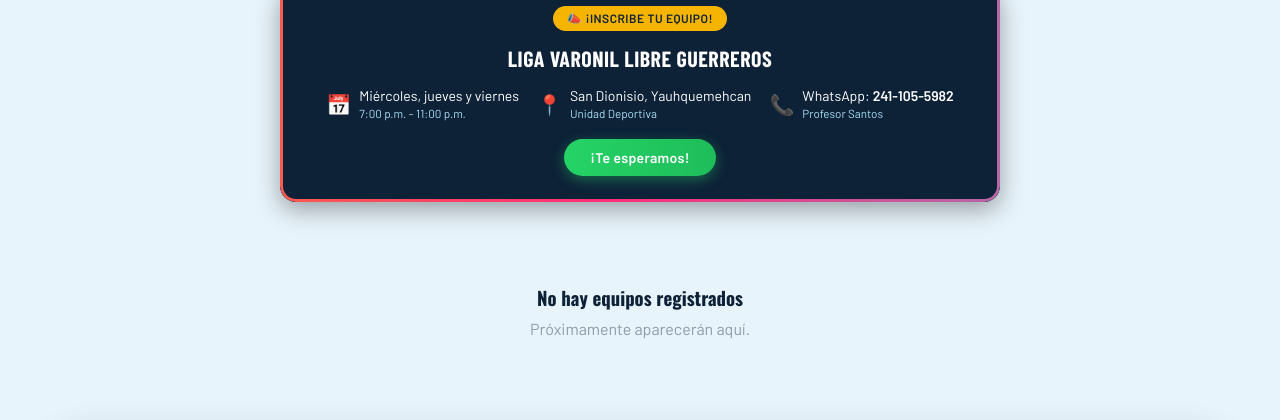
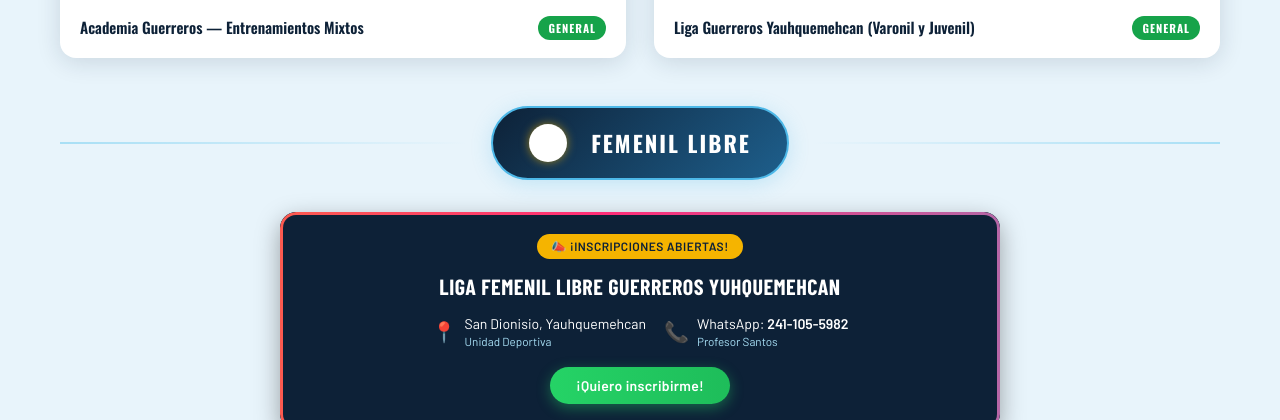
Before and after one commit to brenda21000/Guerreros-CF, a Django app: template guerreros_cf/templates/guerreros_cf/equipos_lista.html in a window 1280 px wide. Shown: the part 1293-1713 px from the top of the page. Run offline with Django 5.2, Linux system fonts and the light colour scheme; the template is opened without the code that fills it, so the values that code supplies are empty; some web fonts are replaced; grey boxes are pictures that could not be loaded.

Commit message:
Fix escudos jpg static paths

```diff
--- a/guerreros_cf/templates/guerreros_cf/equipos_lista.html
+++ b/guerreros_cf/templates/guerreros_cf/equipos_lista.html
@@ -13,7 +13,6 @@
 <div class="section">
 
   <!-- GENERAL -->
-  {% if anuncios_todas %}
   <div class="cat-divider">
     <div class="cat-divider-line"></div>
     <div class="cat-divider-badge">
@@ -24,19 +23,25 @@
   </div>
 
   <div class="ads-grid">
-    {% for anuncio in anuncios_todas %}
     <div class="ad-card todas">
       <div class="ad-card-media">
-        <img src="{{ anuncio.imagen.url }}" alt="{{ anuncio.nombre_patrocinador }}" loading="lazy" />
+        <img src="{% static 'img/anuncios/academia_entrenamientos_mixtos.png' %}" alt="Academia Guerreros — Entrenamientos Mixtos" loading="lazy" />
       </div>
       <div class="ad-card-body">
-        <span class="ad-card-name">{{ anuncio.nombre_patrocinador }}</span>
+        <span class="ad-card-name">Academia Guerreros — Entrenamientos Mixtos</span>
         <span class="ad-card-tag todas">General</span>
       </div>
     </div>
-    {% endfor %}
+    <div class="ad-card todas">
+      <div class="ad-card-media">
+        <img src="{% static 'img/anuncios/liga_guerreros_general.jpeg' %}" alt="Liga Guerreros Yauhquemehcan (Varonil y Juvenil)" loading="lazy" />
+      </div>
+      <div class="ad-card-body">
+        <span class="ad-card-name">Liga Guerreros Yauhquemehcan (Varonil y Juvenil)</span>
+        <span class="ad-card-tag todas">General</span>
+      </div>
+    </div>
   </div>
-  {% endif %}
 
   <!-- FEMENIL -->
   <div class="cat-divider">
@@ -64,16 +69,24 @@
     <a href="https://wa.me/522411055982" target="_blank" rel="noopener" class="ad-promo-cta">¡Quiero inscribirme!</a>
   </div>
 
-  {% if anuncios_femenil %}
   <div class="ad-gallery-row">
-    {% for anuncio in anuncios_femenil %}
     <div class="ad-gallery-item">
       <span class="ad-gallery-tag">⭐ Guerreros</span>
-      <img src="{{ anuncio.imagen.url }}" alt="{{ anuncio.nombre_patrocinador }}" class="ad-gallery-img" />
+      <img src="{% static 'img/anuncios/convocatoria_guerreras_femenil.png' %}" alt="Convocatoria Guerreras — Equipo Femenil" class="ad-gallery-img" />
     </div>
-    {% endfor %}
+    <div class="ad-gallery-item">
+      <span class="ad-gallery-tag">⭐ Guerreros</span>
+      <img src="{% static 'img/anuncios/liga_femenil_yauhquemehcan.jpeg' %}" alt="Liga Guerreros Femenil Yauhquemehcan" class="ad-gallery-img" />
+    </div>
+    <div class="ad-gallery-item">
+      <span class="ad-gallery-tag">⭐ Guerreros</span>
+      <img src="{% static 'img/anuncios/equipo_pinponas_femenil.png' %}" alt="Equipo Pinponas — Femenil Libre" class="ad-gallery-img" />
+    </div>
+    <div class="ad-gallery-item">
+      <span class="ad-gallery-tag">⭐ Guerreros</span>
+      <img src="{% static 'img/anuncios/academia_campeon_femenil.png' %}" alt="Academia Guerreros — Campeón Nacional Femenil Libre" class="ad-gallery-img" />
+    </div>
   </div>
-  {% endif %}
 
   {% if equipos_femenil %}
   <div class="teams-grid">
@@ -220,16 +233,12 @@
     <a href="https://wa.me/522411055982" target="_blank" rel="noopener" class="ad-promo-cta">¡Sé parte de la familia Guerreros!</a>
   </div>
 
-  {% if anuncios_juvenil %}
   <div class="ad-gallery-row">
-    {% for anuncio in anuncios_juvenil %}
     <div class="ad-gallery-item">
       <span class="ad-gallery-tag">⭐ Guerreros</span>
-      <img src="{{ anuncio.imagen.url }}" alt="{{ anuncio.nombre_patrocinador }}" class="ad-gallery-img" />
+      <img src="{% static 'img/anuncios/academia_guerreros_familia.png' %}" alt="Academia Guerreros — Categorías Juveniles" class="ad-gallery-img" />
     </div>
-    {% endfor %}
   </div>
-  {% endif %}
 
   {% if equipos_juvenil %}
   <div class="teams-grid">
@@ -374,16 +383,16 @@
     <a href="https://wa.me/522411055982" target="_blank" rel="noopener" class="ad-promo-cta">¡Te esperamos!</a>
   </div>
 
-  {% if anuncios_varonil %}
   <div class="ad-gallery-row">
-    {% for anuncio in anuncios_varonil %}
     <div class="ad-gallery-item">
       <span class="ad-gallery-tag">⭐ Guerreros</span>
-      <img src="{{ anuncio.imagen.url }}" alt="{{ anuncio.nombre_patrocinador }}" class="ad-gallery-img" />
+      <img src="{% static 'img/anuncios/equipo_juventus_varonil.png' %}" alt="Equipo Juventus — Categoría Libre" class="ad-gallery-img" />
     </div>
-    {% endfor %}
+    <div class="ad-gallery-item">
+      <span class="ad-gallery-tag">⭐ Guerreros</span>
+      <img src="{% static 'img/anuncios/equipo_monaguillos_varonil.png' %}" alt="Equipo Monaguillos — Categoría Libre" class="ad-gallery-img" />
+    </div>
   </div>
-  {% endif %}
 
   {% if equipos_varonil %}
   <div class="teams-grid">
@@ -513,16 +522,6 @@
     <a href="https://wa.me/522411055982" target="_blank" rel="noopener">Contactar por WhatsApp</a>
   </div>
 
-  <!-- ANUNCIO EXTRA (imagen pequeña, al final) -->
-  {% if anuncio_extra %}
-  <div class="ad-extra-block">
-    <h4>Más de Guerreros CF</h4>
-    <div class="ad-extra-card">
-      <img src="{{ anuncio_extra.imagen.url }}" alt="{{ anuncio_extra.nombre_patrocinador }}" loading="lazy" />
-    </div>
-  </div>
-  {% endif %}
-
 </div>
 
 {% endblock %}
```
